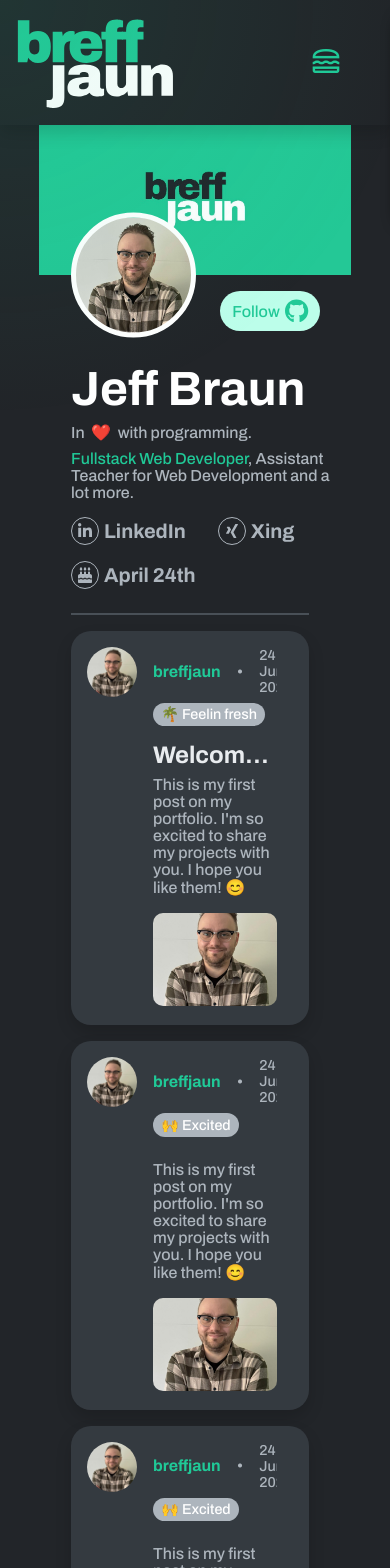
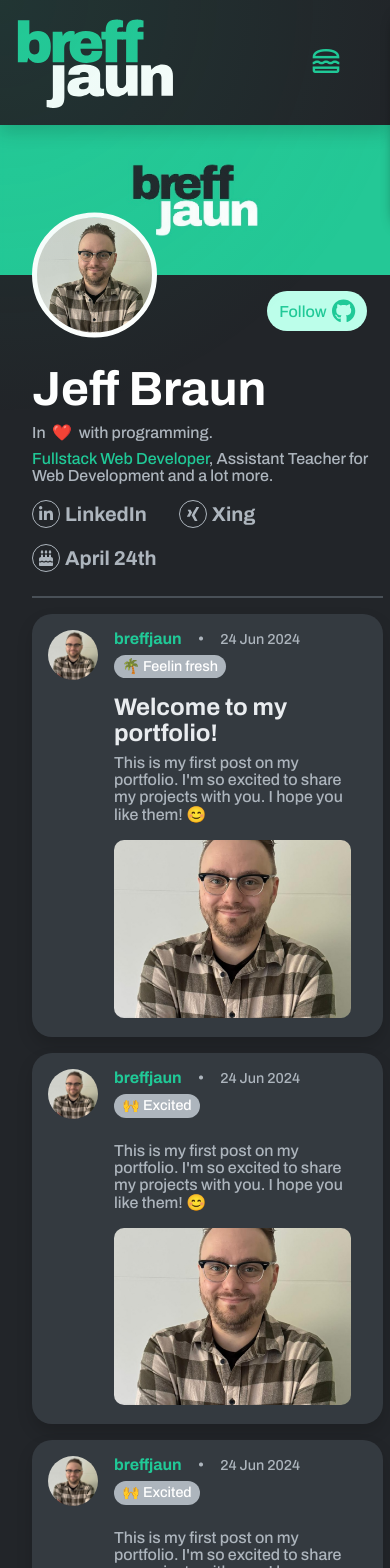
Before and after one commit to BreffJaun/Portfolio-Website, a React (Vite) app: page /feed in a window 390 px wide. Shown: the top 1568 px of the page. Built offline with nearby package versions, Linux system fonts and the light colour scheme.

Commit message:
Revised the feed component, for a better responsivness in the mobile version. Also Checked and revised nearly every component for better responsivness for all mobile devices (also in landscpae mode). Next step => revise the caroussel for desktop and mobile use

```diff
--- a/src/components/AboutComponents/Stack.tsx
+++ b/src/components/AboutComponents/Stack.tsx
@@ -168,7 +168,7 @@ const Stack = () => {
           in letzter Zeit gearbeitet habe:
         </p>
         <div className={`outer__element ${mobileView ? "mobile__view" : ""}`}>
-          {mobileView ? (
+          {/* {mobileView ? (
             <Carousel
               autoPlay={true}
               interval={3000}
@@ -191,7 +191,22 @@ const Stack = () => {
               {stackArrayWND.map(renderStackItem)}
               {stackArrayWND.map(renderStackItem)}
             </div>
-          )}
+          )} */}
+          <Carousel
+            autoPlay={true}
+            interval={3000}
+            infiniteLoop={true}
+            showArrows={true}
+            showIndicators={false}
+            showStatus={false}
+            swipeable={true}
+            stopOnHover={true}
+            showThumbs={false}
+          >
+            {stackArrayWND.map((el) => (
+              <div key={el.name}>{renderStackItem(el)}</div>
+            ))}
+          </Carousel>
         </div>
       </section>
     </div>
--- a/src/styles/about.scss
+++ b/src/styles/about.scss
@@ -64,8 +64,10 @@
     }
   }
 
+
   @media (max-width: 768px) {
-    height: 140vh;
+    height: 120vh;
+    // min-height: 2000px;
     section {
       flex-direction: column;
       align-items: center;
@@ -75,12 +77,10 @@
 
       img {
         width: 100%;
-        // max-width: 100%;
         max-height: 400px;
         object-fit: contain;
         margin: 0;
         margin-top: 5rem;
-        // margin-bottom: 2rem;
       }
 
       div {
@@ -107,4 +107,13 @@
   @media (max-width: 376px) {
     height: 220vh;
   }
+
+
+  @media (max-height: 950px) {
+    min-height: 750px;
+  }
+
+  @media (max-height: 400px) {
+    min-height: 1000px;
+  }
 }
--- a/src/styles/contact.scss
+++ b/src/styles/contact.scss
@@ -66,4 +66,8 @@
       }
     }
   }
+
+  @media (max-height: 950px) {
+    min-height: 750px;
+  }
 }
--- a/src/styles/feed.scss
+++ b/src/styles/feed.scss
@@ -53,6 +53,7 @@
       }
 
       @media (max-width: 768px) {
+        width: 100%;
         min-width: 300px;
         height: 150px;
       }
@@ -79,6 +80,7 @@
         }
 
         @media (max-width: 768px) {
+          width: 90%;
           margin-left: 2rem;
         }
 
@@ -114,6 +116,7 @@
         }
 
         p {
+          // border: 1px solid blue;
           margin: 0 0 0.5rem 0;
 
           span {
@@ -176,34 +179,46 @@
           }
         }
       }
+
+      .horizontal__border {
+        border: 1px solid var(--gray-700);
+        width: 100%;
+        margin: 1rem 0;
+      }
+
+      @media (max-width: 768px) {
+        width: 100%;
+      }
+
     }
 
     .post__container {
-      // border: 1px solid blue;
+      // border: 1px solid red;
       width: 80%;
       max-width: 1000px;
       display: flex;
       justify-content: center;
       align-items: flex-start;
       flex-direction: column;
-      padding-left: 5rem;
       margin-bottom: 100px;
 
-      @media (max-width: 1024px) {
-        padding-left: 3rem;
+      .post__positioning__container {
+        // border: 1px solid orange;
+        margin-left: 5rem;
+        width: 85%;
+
+        @media (max-width: 1024px) {
+          margin-left: 3rem;
+        }
+
+        @media (max-width: 768px) {
+          width: 90%;
+          margin-left: 2rem;
+        }
       }
 
       @media (max-width: 768px) {
-        padding-left: 2rem;
-      }
-
-      .horizontal__border {
-        border: 1px solid var(--gray-700);
-        width: 85%;
-        display: flex;
-        flex-direction: column;
-        margin: 1rem 0;
-
+        width: 100%;
       }
     }
   }
--- a/src/styles/header.scss
+++ b/src/styles/header.scss
@@ -6,7 +6,7 @@ header {
   top: 0;
   z-index: 1000;
   height: 125px;
-  width: 100%;
+  width: 100vw;
   box-shadow: 0 0.5rem 1rem rgba(0, 0, 0, 0.15);
 
   // LOGO
--- a/src/styles/landingPage.scss
+++ b/src/styles/landingPage.scss
@@ -73,6 +73,10 @@
       }
     }
   }
+
+  @media (max-height: 950px) {
+    min-height: 750px;
+  }
 }
 
 // mb => top
--- a/src/styles/postCard.scss
+++ b/src/styles/postCard.scss
@@ -1,5 +1,5 @@
 .post__card {
-  width: 85%;
+  width: 100%;
   background-color: var(--gray-800);
   box-shadow: 0 0.5rem 1rem rgba(0, 0, 0, 0.15);
   border-radius: 20px;
@@ -9,7 +9,7 @@
   // border: 1px solid purple;
 
   .avatar__container {
-
+    // border: 1px solid purple;
     img {
       width: 50px;
       height: 50px;
@@ -81,9 +81,10 @@
         font-size: 1.5rem;
         margin-bottom: 0.5rem;
         color: var(--gray-200);
-        overflow: hidden;
-        text-overflow: ellipsis;
-        white-space: nowrap;
+        text-wrap: wrap;
+        // overflow: hidden;
+        // text-overflow: ellipsis;
+        // white-space: nowrap;
       }
 
       p {
@@ -92,12 +93,11 @@
 
       img {
         max-width: 100%;
-        aspect-ratio: 16 / 9;
+        // aspect-ratio: 16 / 9;
         aspect-ratio: 4 / 3;
         object-fit: cover;
         border-radius: 10px;
       }
     }
-
   }
 }
--- a/src/styles/projects.scss
+++ b/src/styles/projects.scss
@@ -38,4 +38,8 @@
       justify-content: center;
     }
   }
+
+  @media (max-height: 950px) {
+    min-height: 750px;
+  }
 }
--- a/src/styles/stack.scss
+++ b/src/styles/stack.scss
@@ -1,6 +1,6 @@
 .stack {
   // height: auto;
-  min-height: 100vh;
+  height: 100vh;
   max-width: 100vw;
   z-index: 1;
 
@@ -9,9 +9,8 @@
     width: 100%;
     display: flex;
     flex-direction: column;
-    justify-content: start;
+    justify-content: center;
     align-items: center;
-    // overflow-x: hidden;
 
     &>* {
       margin: 3rem;
@@ -32,13 +31,14 @@
     }
 
     .outer__element {
+      // border: 1px solid red;
       display: flex;
       justify-content: center;
       align-items: center;
       // ! ! !
-      max-width: 100%;
-      overflow-x: hidden;
-      margin-top: 12.5rem;
+      width: 100%;
+      overflow: hidden;
+      // margin-top: 12.5rem;
 
       &.mobile__view {
         margin-top: 2rem;
@@ -55,19 +55,15 @@
         justify-content: center;
         align-items: center;
         flex-wrap: nowrap;
-        overflow: hidden;
         position: absolute;
         left: 0;
-
-        height: 80px;
         gap: 16px;
         // ! ! !
+        // Keine normale width: 100% verwenden, da sonst die Animation "abgehakt" ist.
         width: 100%;
         // width: calc(2200px + 1100px);
         height: 300px;
         animation: slide 40s linear infinite;
-
-        // border: 1px solid violet;
 
         &:hover {
           animation-play-state: paused;
@@ -84,16 +80,15 @@
         }
       }
 
-      @keyframes slide {
-        0% {
-          transform: translateX(0);
-        }
+      // @keyframes slide {
+      //   0% {
+      //     transform: translateX(0);
+      //   }
 
-        100% {
-          transform: translateX(calc(-200px * 7));
-          // transform: translateX(calc(-100% * 11));
-        }
-      }
+      //   100% {
+      //     transform: translateX(calc(-200px * 7));
+      //   }
+      // }
 
       .parallax-effect-glare-scale {
         display: flex;
@@ -190,23 +185,16 @@
               color: var(--gray-800);
             }
           }
-          // .control-prev {
-          //   &.control-arrow {
-          //     &:before {
-          //       border-right: 8px solid red;
-          //     }
-          //   }
-          // }
+        }
+      }
 
-          // .control-next {
-          //   &.control-arrow {
-          //     &:before {
-          //       border-left: 8px solid red;
-          //     }
-          //   }
-          // }
-        }
+      @media (max-height: 1024px) {
+        margin-top: 5rem;
       }
     }
   }
+
+  @media (max-height: 950px) {
+    min-height: 750px;
+  }
 }
--- a/src/views/Feed.tsx
+++ b/src/views/Feed.tsx
@@ -104,10 +104,12 @@ const Feed: React.FC = () => {
                 April 24th
               </a>
             </div>
+            <div className="horizontal__border"></div>
           </div>
         </div>
         <div className="post__container">
-          <div className="horizontal__border"></div>
+          <div className="post__positioning__container">
+            {/* <div className="horizontal__border"></div> */}
             {testPosts.map((post, i) => (
               <PostCard
                 key={i}
@@ -122,6 +124,7 @@ const Feed: React.FC = () => {
               />
             ))}
           </div>
+        </div>
       </section>
       <BackToTopBtn watchElementSelector=".bg__img__container" />
       <Footer />
```
Lines whose indentation alone changed are shown as unchanged.
